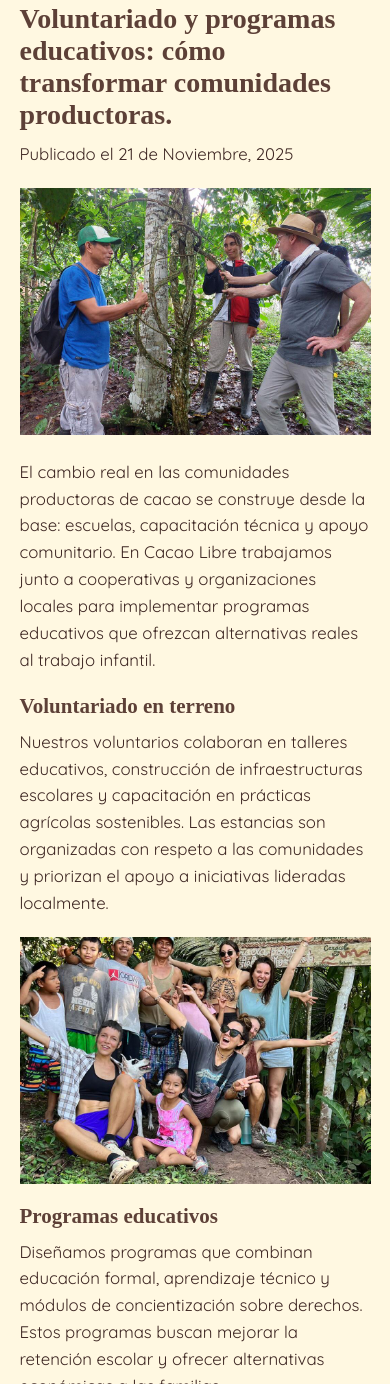
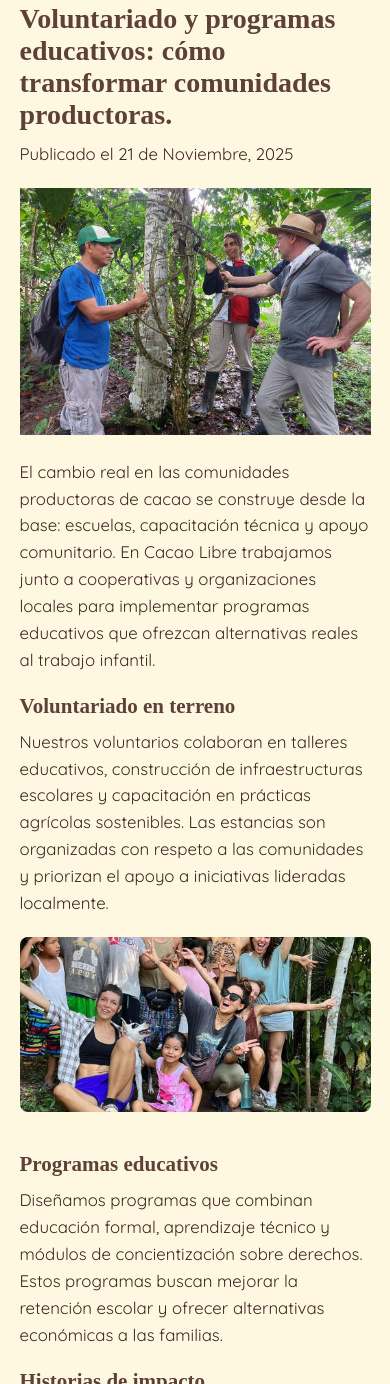
Before and after one commit to agusiacu/CacaoLibre, a plain HTML site: page publicacion3.html in a window 390 px wide. Shown: the part 117-1501 px from the top of the page. Drawn offline with Linux system fonts and the light colour scheme; a web font is replaced by a local one.

Commit message:
Imagenes responsive en publicaciones

```diff
--- a/publicacion3.html
+++ b/publicacion3.html
@@ -19,7 +19,11 @@
 			<h1>Voluntariado y programas educativos: cómo transformar comunidades productoras.</h1>
 			<p>Publicado el 21 de Noviembre, 2025</p>
 
-			<img src="images/voluntariado.jpg" alt="Niños en plantación de cacao" class="article-main-image">
+			<picture>
+                <source media="(max-width: 768px)" srcset="images/voluntariado-mobile.jpg">
+                <img src="images/voluntariado.jpg" alt="Voluntarios" class="article-main-image">
+            </picture>
+
 
 			<p>El cambio real en las comunidades productoras de cacao se construye desde la base: escuelas, capacitación técnica y apoyo comunitario. En Cacao Libre trabajamos junto a cooperativas y organizaciones locales para implementar programas educativos que ofrezcan alternativas reales al trabajo infantil.</p>
 
@@ -28,7 +32,10 @@
 					<h3>Voluntariado en terreno</h3>
 					<p>Nuestros voluntarios colaboran en talleres educativos, construcción de infraestructuras escolares y capacitación en prácticas agrícolas sostenibles. Las estancias son organizadas con respeto a las comunidades y priorizan el apoyo a iniciativas lideradas localmente.</p>
 				</div>
-				<img src="images/voluntariado2.jpeg" alt="Voluntarios con comunidad">
+				<picture>
+					<source media="(max-width: 768px)" srcset="images/voluntariado2-mobile.jpeg">
+					<img src="images/voluntariado2.jpeg" alt="Voluntarios con comunidad">
+				</picture>
 			</div>
 
 			<h3>Programas educativos</h3>
```
Also changed, not shown: publicacion1.html (+4 -1 lines), publicacion2.html (+5 -1 lines).
